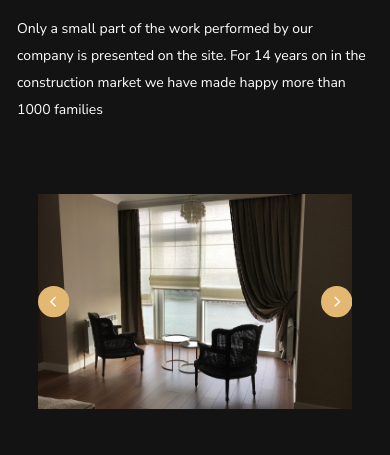
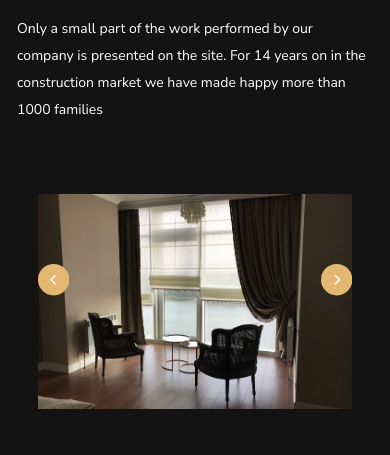
Before and after one commit to Kiyrus/RepairDesign, a plain HTML site: page pages/index.html in a window 390 px wide. Shown: the part 645-1100 px from the top of the page. Drawn offline with Linux system fonts and the light colour scheme.

Commit message:
carousel with mobile and desktop version is complete

```diff
--- a/css/main.css
+++ b/css/main.css
@@ -269,6 +269,12 @@ footer
 .second-section__mobile-slider-button
     {
         z-index: 1;
+        width: 75px;
+        height: 75px;
+        margin-top: auto;
+        margin-bottom: auto;
+        display: flex;
+        flex-direction: row;
     }
 
 .second-section__img-mobile
@@ -276,6 +282,12 @@ footer
         z-index: 0;
         margin-left: -10%;
         margin-right: -10%;
+        display: none;
+    }
+
+.second-section__img-mobile--active
+    {
+        display: block;
     }
 
 .second-section__card-title
--- a/js/carousel.js
+++ b/js/carousel.js
@@ -1,4 +1,7 @@
 // Получаем необходимые элементы
+const mobileImages = document.querySelectorAll('.second-section__img-mobile');
+const mobileHandLeft = document.querySelector('.second-section__mobile-slider-button-left');
+const mobileHandRight = document.querySelector('.second-section__mobile-slider-button-right');
 const images = document.querySelectorAll('.second-section__img');
 const buttons = document.querySelectorAll('.second-section__button');
 const handLeft = document.querySelector('.second-section__hand-left');
@@ -11,6 +14,7 @@ const replacementRepairTimes = document.querySelectorAll('.replacementRepairTime
 // Функция для переключения слайдов
 function switchSlide(index) {
   // Удаляем класс "active" у всех изображений и кнопок
+    mobileImages.forEach(mobileImage => mobileImage.classList.remove('second-section__img-mobile--active'));
     images.forEach(image => image.classList.remove('second-section__img--active'));
     buttons.forEach(button => button.classList.remove('second-section__button--active'));
     listButtons.forEach(listButton => listButton.classList.remove('second-section__list-button--active'));
@@ -19,6 +23,7 @@ function switchSlide(index) {
     replacementRepairTimes.forEach(replacementRepairTime => replacementRepairTime.classList.remove('replacementRepairTime--active'));
 
   // Добавляем класс "active" к выбранному слайду и кнопке
+    mobileImages[index].classList.add('second-section__img-mobile--active');
     images[index].classList.add('second-section__img--active');
     buttons[index].classList.add('second-section__button--active');
     listButtons[index].classList.add('second-section__list-button--active');
@@ -73,6 +78,20 @@ handRight.addEventListener('click', () => {
     switchSlide(nextIndex);
 });
 
+mobileHandLeft.classList.add('second-section__mobile-slider-button-left');
+mobileHandLeft.addEventListener('click', () => {
+    const currentIndex = Array.from(buttons).findIndex(button => button.classList.contains('second-section__button--active'));
+    const prevIndex = currentIndex === 0 ? buttons.length - 1 : currentIndex - 1;
+    switchSlide(prevIndex);
+});
+
+mobileHandRight.classList.add('second-section__mobile-slider-button-left');
+mobileHandRight.addEventListener('click', () => {
+    const currentIndex = Array.from(buttons).findIndex(button => button.classList.contains('second-section__button--active'));
+    const prevIndex = currentIndex === 0 ? buttons.length - 1 : currentIndex - 1;
+    switchSlide(prevIndex);
+});
+
 // По умолчанию показываем первый слайд
 switchSlide(0);
 
--- a/pages/index.html
+++ b/pages/index.html
@@ -59,15 +59,21 @@
                                 </p>
                             </div>
                             <div class="second-section__mobile-slider mobile-slider">
-                                <svg class="second-section__mobile-slider-button second-section__mobile-slider-button--left" id="selectorMobileHandLeft" width="36" height="36" viewBox="0 0 36 36" fill="none" xmlns="http://www.w3.org/2000/svg">
+                                <button class="second-section__mobile-slider-button second-section__mobile-slider-button-left">
+                                    <svg id="selectorMobileHandLeft" width="36" height="36" viewBox="0 0 36 36" fill="none" xmlns="http://www.w3.org/2000/svg">
                                         <circle cx="17.9999" cy="17.9999" r="18.0001" transform="rotate(-180 17.9999 17.9999)" fill="#E3B873"/>
                                         <path fill-rule="evenodd" clip-rule="evenodd" d="M19.5657 23.478L14.0869 17.9997L19.5657 12.5215L20.3478 13.3035L15.6511 17.9997L20.3478 22.696L19.5657 23.478Z" fill="white" stroke="white" stroke-width="0.75"/>
                                     </svg>
-                                <img class="second-section__img-mobile" id="replacementImg" src="../images/material_images/completed_projects.jpg" alt="An example of our work">
-                                <svg class="second-section__mobile-slider-button second-section__mobile-slider-button--right" id="selectorMobileHandRight" width="36" height="36" viewBox="0 0 36 36" fill="none" xmlns="http://www.w3.org/2000/svg">
+                                </button>
+                                <img class="second-section__img-mobile second-section__img-mobile--active" src="../images/material_images/slider_img1.jpg" alt="An example of our work">
+                                <img class="second-section__img-mobile" src="../images/material_images/slider_img2.jpg" alt="An example of our work">
+                                <img class="second-section__img-mobile" src="../images/material_images/slider_img3.jpg" alt="An example of our work">
+                                <button class="second-section__mobile-slider-button second-section__mobile-slider-button-right">
+                                    <svg id="selectorMobileHandRight" width="36" height="36" viewBox="0 0 36 36" fill="none" xmlns="http://www.w3.org/2000/svg">
                                         <circle cx="18.0001" cy="18.0001" r="18.0001" fill="#E3B873"/>
                                         <path fill-rule="evenodd" clip-rule="evenodd" d="M16.4343 12.522L21.9131 18.0003L16.4343 23.4785L15.6522 22.6965L20.3489 18.0003L15.6522 13.304L16.4343 12.522Z" fill="white" stroke="white" stroke-width="0.75"/>
                                     </svg>
+                                </button>
                             </div>
                             <div class="second-section__card-main">
                                 <div class="second-section__card-item">
```
Lines whose indentation alone changed are shown as unchanged.
